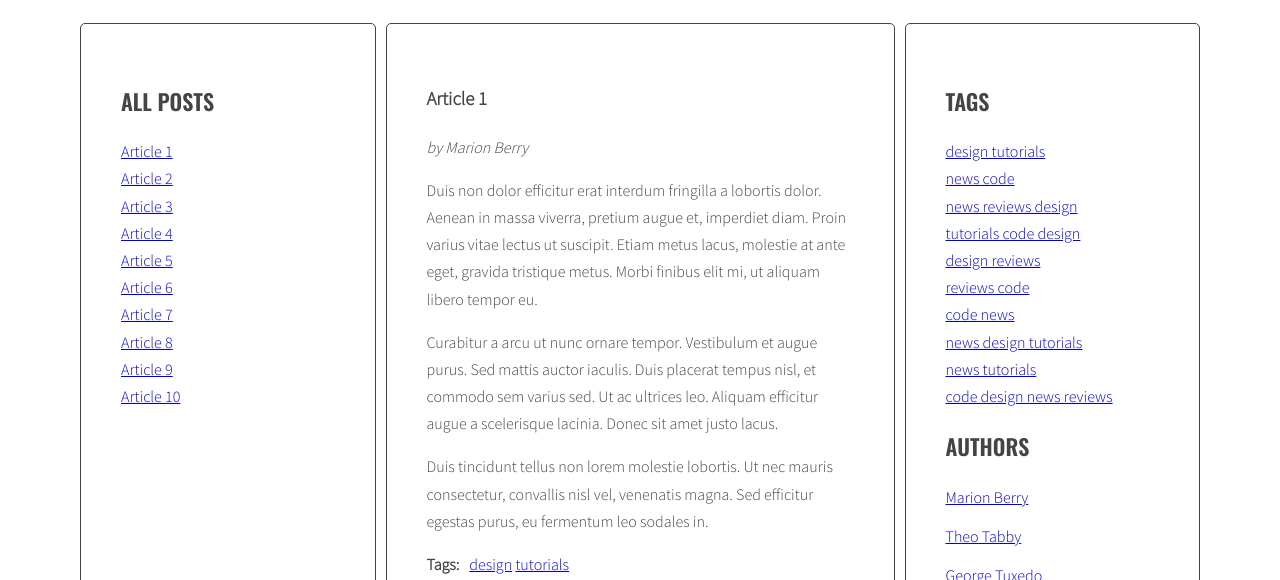
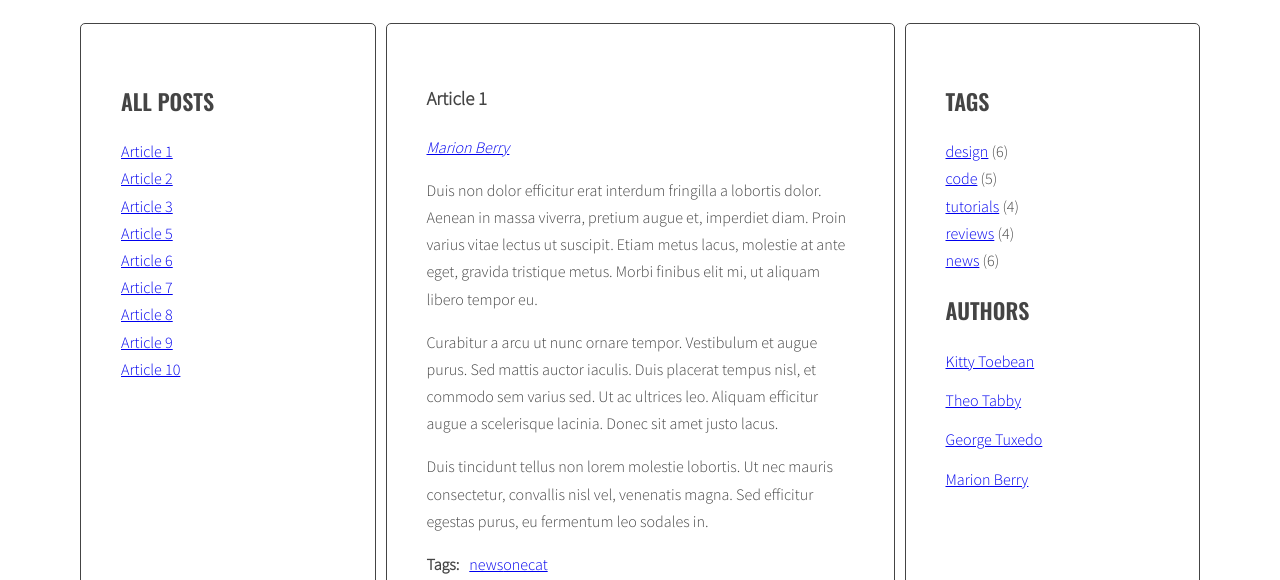
Before and after one commit to codingMummy/javascript-blog, a website: page index.html in a window 1280 px wide. Shown: the part 220-800 px from the top of the page. Drawn offline with nearby package versions, Linux system fonts and the light colour scheme.

Commit message:
plugins setup and added the author to the article

```diff
--- a/index.html
+++ b/index.html
@@ -22,9 +22,9 @@
           </ul>
         </aside>
         <section class="posts">
-          <article class="post active" id="article-1">
+          <article class="post active" id="article-1" data-tags="news one cat" data-author="Marion Berry">
             <h3 class="post-title">Article 1</h3>
-            <p class="post-author">by Marion Berry</p>
+            <p class="post-author"></p>
             <div class="post-content">
               <p>Duis non dolor efficitur erat interdum fringilla a lobortis dolor. Aenean in massa
                 viverra, pretium augue et, imperdiet diam. Proin varius vitae lectus ut suscipit. Etiam
@@ -41,14 +41,13 @@
             <div class="post-tags">
               <p><strong>Tags:</strong></p>
               <ul class="list list-horizontal">
-                <li><a href="#">design</a></li>
-                <li><a href="#">tutorials</a></li>
+
               </ul>
             </div>
           </article>
-          <article class="post" id="article-2">
+          <article class="post" id="article-2" data-tags="news two dog" data-author="Theo Tabby">
             <h3 class="post-title">Article 2</h3>
-            <p class="post-author">by Theo Tabby</p>
+            <p class="post-author"></p>
             <div class="post-content">
               <p>Phasellus sollicitudin, arcu vel iaculis ullamcorper, quam leo viverra orci, et faucibus
                 quam sapien vel est. Maecenas ac suscipit elit. Nullam interdum, lorem vitae venenatis
@@ -65,14 +64,13 @@
             <div class="post-tags">
               <p><strong>Tags:</strong></p>
               <ul class="list list-horizontal">
-                <li><a href="#">news</a></li>
-                <li><a href="#">code</a></li>
+
               </ul>
             </div>
           </article>
-          <article class="post" id="article-3">
+          <article class="post" id="article-3" data-tags="news three turtle" data-author="George Tuxedo">
             <h3 class="post-title">Article 3</h3>
-            <p class="post-author">by George Tuxedo</p>
+            <p class="post-author"></p>
             <div class="post-content">
               <p>Mauris vel pellentesque turpis, ac sodales nisl. Quisque iaculis mi velit, ut convallis
                 tellus accumsan a. Quisque iaculis, nisi et dignissim tincidunt, nisl eros euismod
@@ -86,14 +84,12 @@
             <div class="post-tags">
               <p><strong>Tags:</strong></p>
               <ul class="list list-horizontal">
-                <li><a href="#">news</a></li>
-                <li><a href="#">reviews</a></li>
-                <li><a href="#">design</a></li>
+
               </ul>
             </div>
           </article>
-          <article class="post" id="article-4">
-            <h3 class="post-title">Article 4</h3>
+          <article class="post" id="article-4" data-tags="news four dog" data-author="Kitty Toebean">
+            <h3 class="post-title"></h3>
             <p class="post-author">by Kitty Toebean</p>
             <div class="post-content">
               <p>Morbi vel cursus nulla, vel varius mauris. Suspendisse sed elit sit amet risus faucibus
@@ -110,15 +106,13 @@
             <div class="post-tags">
               <p><strong>Tags:</strong></p>
               <ul class="list list-horizontal">
-                <li><a href="#">tutorials</a></li>
-                <li><a href="#">code</a></li>
-                <li><a href="#">design</a></li>
+
               </ul>
             </div>
           </article>
-          <article class="post" id="article-5">
+          <article class="post" id="article-5" data-tags="news five cat" data-author="Marion Berry">
             <h3 class="post-title">Article 5</h3>
-            <p class="post-author">by Marion Berry</p>
+            <p class="post-author"></p>
             <div class="post-content">
               <p>Suspendisse sem eros, euismod condimentum arcu ac, consequat fermentum orci. Nam
                 convallis lacus nec interdum vestibulum. Vestibulum luctus, quam eu tristique ornare,
@@ -133,14 +127,13 @@
             <div class="post-tags">
               <p><strong>Tags:</strong></p>
               <ul class="list list-horizontal">
-                <li><a href="#">design</a></li>
-                <li><a href="#">reviews</a></li>
+
               </ul>
             </div>
           </article>
-          <article class="post" id="article-6">
+          <article class="post" id="article-6" data-tags="news six dinosaur" data-author="George Tuxedo">
             <h3 class="post-title">Article 6</h3>
-            <p class="post-author">by George Tuxedo</p>
+            <p class="post-author"></p>
             <div class="post-content">
               <p>Donec posuere iaculis ante sed hendrerit. Lorem ipsum dolor sit amet, consectetur
                 adipiscing elit. Quisque hendrerit neque nec urna tincidunt, quis vehicula dui
@@ -157,14 +150,13 @@
             <div class="post-tags">
               <p><strong>Tags:</strong></p>
               <ul class="list list-horizontal">
-                <li><a href="#">reviews</a></li>
-                <li><a href="#">code</a></li>
+
               </ul>
             </div>
           </article>
-          <article class="post" id="article-7">
+          <article class="post" id="article-7" data-tags="news seven lizard" data-author="Kitty Toebean">
             <h3 class="post-title">Article 7</h3>
-            <p class="post-author">by Kitty Toebean</p>
+            <p class="post-author"></p>
             <div class="post-content">
               <p>Donec eleifend mauris ac nisl fermentum, ac fermentum turpis dignissim. Aliquam diam
                 nisl, imperdiet a varius eget, lobortis sed nisi. Nullam suscipit ipsum sed magna
@@ -180,14 +172,13 @@
             <div class="post-tags">
               <p><strong>Tags:</strong></p>
               <ul class="list list-horizontal">
-                <li><a href="#">code</a></li>
-                <li><a href="#">news</a></li>
+
               </ul>
             </div>
           </article>
-          <article class="post" id="article-8">
+          <article class="post" id="article-8" data-tags="news eight dinosaur" data-author="Theo Tabby">
             <h3 class="post-title">Article 8</h3>
-            <p class="post-author">by Theo Tabby</p>
+            <p class="post-author"></p>
             <div class="post-content">
               <p>Praesent quis imperdiet erat. Curabitur tempor sapien a interdum malesuada. Proin libero
                 erat, sagittis a sollicitudin eget, pulvinar nec risus. Cras et suscipit sem.</p>
@@ -204,15 +195,13 @@
             <div class="post-tags">
               <p><strong>Tags:</strong></p>
               <ul class="list list-horizontal">
-                <li><a href="#">news</a></li>
-                <li><a href="#">design</a></li>
-                <li><a href="#">tutorials</a></li>
+
               </ul>
             </div>
           </article>
-          <article class="post" id="article-9">
+          <article class="post" id="article-9" data-tags="news nine lizard" data-author="Marion Berry">
             <h3 class="post-title">Article 9</h3>
-            <p class="post-author">by Marion Berry</p>
+            <p class="post-author"></p>
             <div class="post-content">
               <p>Tam et facilisis purus. Donec vulputate est quis lobortis posuere. Nunc vitae lorem ut
                 odio faucibus pulvinar nec in justo. Ut ut ante ac tellus ornare tempus. Nunc maximus,
@@ -229,14 +218,13 @@
             <div class="post-tags">
               <p><strong>Tags:</strong></p>
               <ul class="list list-horizontal">
-                <li><a href="#">news</a></li>
-                <li><a href="#">tutorials</a></li>
+
               </ul>
             </div>
           </article>
-          <article class="post" id="article-10">
+          <article class="post" id="article-10" data-tags="news ten dinosaur" data-author="George Tuxedo">
             <h3 class="post-title">Article 10</h3>
-            <p class="post-author">by George Tuxedo</p>
+            <p class="post-author"></p>
             <div class="post-content">
               <p>Aliquam erat volutpat. Ut non eleifend lectus. Donec suscipit tellus tempor, ornare dui
                 id, hendrerit neque. Phasellus lacinia laoreet dui in luctus. Sed hendrerit, magna sit
@@ -256,10 +244,7 @@
             <div class="post-tags">
               <p><strong>Tags:</strong></p>
               <ul class="list list-horizontal">
-                <li><a href="#">code</a></li>
-                <li><a href="#">design</a></li>
-                <li><a href="#">news</a></li>
-                <li><a href="#">reviews</a></li>
+
               </ul>
             </div>
           </article>
--- a/js/script.js
+++ b/js/script.js
@@ -17,7 +17,7 @@ function titleClickHandler(event) {
   /* [IN PROGRESS] add class 'active' to the clicked link */
 
   clickedElement.classList.add('active');
-  console.log('clickedElement:', clickedElement);
+  // console.log('clickedElement:', clickedElement);
 
 
 
@@ -32,7 +32,7 @@ function titleClickHandler(event) {
   /* get 'href' attribute from the clicked link */
 
   const articleSelector = clickedElement.getAttribute('href');
-  console.log(articleSelector);
+  // console.log(articleSelector);
 
   /* find the correct article using the selector (value of 'href' attribute) */
   /*szukanie po id -> document.querySelector('#[wartość przypisana do id]') */
@@ -48,13 +48,12 @@ function titleClickHandler(event) {
 }
 
 
-
-
 const optArticleSelector = '.post',
   optTitleSelector = '.post-title',
-  optTitleListSelector = '.titles';
+  optTitleListSelector = '.titles',
+  optArticleTagsSelector = '.post-tags .list';
 
-function generateTitleLinks() {
+function generateTitleLinks(customSelector = '') {
 
   /* remove contents of titleList */
 
@@ -64,8 +63,8 @@ function generateTitleLinks() {
 
   /* for each article */
   let html = '';
-
-  const articles = document.querySelectorAll(optArticleSelector);
+  console.log(optArticleSelector + customSelector)
+  const articles = document.querySelectorAll(optArticleSelector + customSelector);
   for (let article of articles) {
     // console.log(article);
     const articleId = article.getAttribute('id'); /* get the article id */
@@ -87,71 +86,172 @@ function generateTitleLinks() {
     link.addEventListener('click', titleClickHandler);
   }
 
+  /* create HTML of the link */
+  /* insert link into titleList */
+}
+generateTitleLinks();
 
 
-  /* create HTML of the link */
+/*
+const optArticleSelector = '.post',
+  optTitleSelector = '.post-title',
+  optTitleListSelector = '.titles',
+  optArticleTagsSelector = '.post-tags .list';
+  */
 
-  /* insert link into titleList */
+function generateTags() {
+  /* find all articles -*/
+  const articles = document.querySelectorAll(optArticleSelector);
+
+  /* START LOOP: for every article: */
+  for (let article of articles) {
+    // console.log(article);
+
+    /* find tags wrapper */
+    const tagsList = article.querySelector(optArticleTagsSelector);
+    // console.log(tagsList);
+
+    /* make html variable with empty string - pusty string*/
+    let html = '';
+
+    /* get tags from data-tags attribute */
+    const articleTags = article.getAttribute('data-tags');
+    // console.log(articleTags);
+
+    /* split tags into array - podziel tags na tablice */
+    const articleTagsArray = articleTags.split(' ');
+
+    /* START LOOP: for each tag */
+    for (let tag of articleTagsArray) {
+      // console.log(tag);
+
+      const link = '<li><a href="#tag-' + tag + '">' + tag + '</a></li>';
+      html = html + link;
+    }
+
+    tagsList.innerHTML = html;
+
+  }
+  /* generate HTML of the link */
+  /* add generated code to html variable */
+  /* END LOOP: for each tag */
+  /* insert HTML of all the links into the tags wrapper */
+  /* END LOOP: for every article: */
+}
+generateTags();
+
+
+function tagClickHandler(event) {
+  /* prevent default action for this event */
+  event.preventDefault();
+  /* make new constant named "clickedElement" and give it the value of "this" */
+
+  const clickedElement = this;
+  // console.log('Link was clicked!');
+
+  /* make a new constant "href" and read the attribute "href" of the clicked element */
+  const href = clickedElement.getAttribute('href');
+  /* make a new constant "tag" and extract tag from the "href" constant */
+  // console.log(href);
+  const tag = href.replace('#tag-', '');
+  // const tag = href.substring('5'); - drugi sposób
+  // console.log(tag);
+
+  /* find all tag links with class active */
+  const activeLinks = document.querySelectorAll('a.active[href^="#tag-"]');
+  // console.log(activeLinks);
+  /* START LOOP: for each active tag link */
+  for (let activeTag of activeLinks) {
+    activeTag.classList.remove('active');
+  }
+  /* remove class active */
+  /* END LOOP: for each active tag link */
+
+
+  /* find all tag links with "href" attribute equal=równe to the "href" constant */
+  const links = document.querySelectorAll('a[href="' + href + '"]');
+  for (let link of links) {
+    link.classList.add('active');
+  }
+  /* START LOOP: for each found tag link */
+  /* add class active */
+  /* END LOOP: for each found tag link */
+
+  /* execute function "generateTitleLinks" with article selector as argument */
+  generateTitleLinks('[data-tags~="' + tag + '"]');
 
 }
 
-generateTitleLinks();
+function addClickListenersToTags() {
+  /* find all links to tags */
+  const links = document.querySelectorAll('.list-horizontal a');
+  // console.log(links);
+  for (let link of links) {
+    link.addEventListener('click', tagClickHandler);
+  }
+  /* START LOOP: for each link */
+  /* add tagClickHandler as event listener for that link */
+  /* END LOOP: for each link */
+}
+addClickListenersToTags();
 
 
-const postAuthor = '.authors';
+function generateAuthors() {
 
-function generateAuthorslist() {
-  // remove contents of authorsList
+  const articles = document.querySelectorAll(optArticleSelector);
+  // console.log(articles);
 
-  const authorsList = document.querySelector(postAuthor);
-  // console.log(authorsList);
-  authorsList.innerHTML = ' ';
+  for (let article of articles) {
+    // console.log(article);
+
+    const authorsList = article.querySelector('.post-author');
+    // console.log(authorsList);
+
+    const articleAuthors = article.getAttribute('data-author');
+    // console.log(articleAuthors);
+
+    const link = '<a href="#' + articleAuthors + '">' + articleAuthors + '</a>';
+    authorsList.innerHTML = link;
+
+  }
+
+}
+generateAuthors();
 
 
+function authorClickHandler(event) {
 
-  const authors = document.querySelectorAll('.post-author');
+  event.preventDefault();
+  const clickedElement = this;
+  console.log('Link was clicked!');
+  // console.log(clickedElement);
 
-  for (let author of authors) {
-    // console.log(author);
-    const nameAuthor = author.textContent.substring(3);
+  const href = clickedElement.getAttribute('href');
+  console.log(href);
 
-    console.log(nameAuthor);
-    const link = '<li><a href="#"><span>' + nameAuthor + '</span></a></li>';
-    authorsList.innerHTML = authorsList.innerHTML + link;
+  const activeAuthors = document.querySelectorAll('.post-author a.active');
+  // console.log(activeAuthors);
 
-
-
-
-  }
-}
-
-generateAuthorslist();
-
-const tagsAll = '.tags';
-
-function generateTagsList() {
-
-
-  // remove contents of listTags
-
-  const listTags = document.querySelector(tagsAll);
-  // console.log(listTags);
-  listTags.innerHTML = '';
-
-  const tags = document.querySelectorAll('.list-horizontal');
-  // console.log(tags);
-
-  for (let tag of tags) {
-    // console.log(tag);
-    const tagsName = tag.textContent;
-    console.log(tagsName);
-
-    const link = '<li><a href="#"><span>' + tagsName + '</span></a></li>';
-    listTags.innerHTML = listTags.innerHTML + link;
+  for (let activeAuthor of activeAuthors) {
+    activeAuthor.classList.remove('active');
   }
 
-
+  const links = document.querySelectorAll('a[href="' + href + '"]');
+  // console.log(links);
+  for (let link of links) {
+    link.classList.add('active');
+  }
+  const author = href.substring(1);
+  generateTitleLinks('[data-author="' + author + '"]');
 
 }
 
-generateTagsList();
+
+function addClickListenersToAuthors() {
+
+  const links = document.querySelectorAll('.post-author a');
+  for (let link of links) {
+    link.addEventListener('click', authorClickHandler);
+  }
+}
+addClickListenersToAuthors();
--- a/package.json
+++ b/package.json
@@ -11,6 +11,7 @@
     "test": "npm-run-all test:*",
     "test:html": "globstar nu-html-checker *.html",
     "test:js": "eslint js/",
+    "test:scss": "stylelint sass/",
     "build": "npm-run-all build:* test",
     "build:sass": "node-sass --output-style compact -o css sass",
     "build:autoprefixer": "autoprefixer-cli css/style.css",
@@ -32,6 +33,8 @@
     "node-sass": "^4.11.0",
     "npm-run-all": "^4.1.5",
     "nu-html-checker": "^0.1.0",
-    "onchange": "^5.2.0"
+    "onchange": "^5.2.0",
+    "stylelint": "9.10.1",
+    "stylelint-scss": "3.5.4"
   }
 }
--- a/sass/style.scss
+++ b/sass/style.scss
@@ -105,6 +105,7 @@ body {
   li {
     margin-bottom: 12px;
   }
+
 }
 
 /* Post */
@@ -119,6 +120,10 @@ body {
 
 .post-author {
   font-style: italic;
+
+  .active {
+    font-weight: bold;
+  }
 }
 
 .post-tags {
```
Also changed, not shown: .stylelintrc.json (added), css/style.css, 3 other files.
